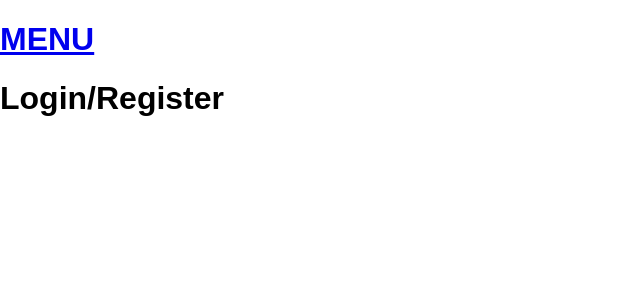
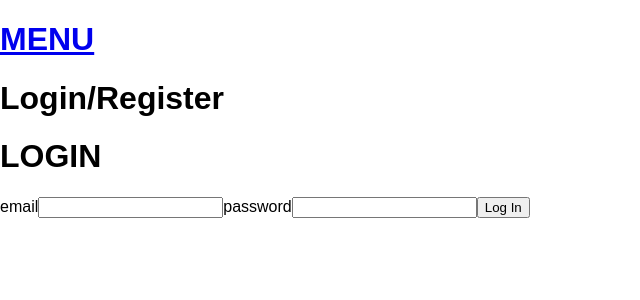
Before and after one commit to girOly/sav-r, a React (Create React App) app in the folder client/: page /login in a window 1280 px wide. Shown: the top 300 px of the page, without its empty margins (0-640 px from the left). Built offline with nearby package versions, Linux system fonts and the light colour scheme.

Commit message:
created login component

```diff
--- a/client/src/components/Application.js
+++ b/client/src/components/Application.js
@@ -9,10 +9,5 @@ const UPLOAD = "UPLOAD";
 
 export default function Application(props) {
   const { mode, transition, back } = useVisualMode(MENU);
-  return (
-    <React.Fragment>
-      {mode === MENU && <Menu onUpload={() => transition(UPLOAD)} />}
-      {mode === UPLOAD && <Uploader onMenu={() => transition(MENU)} />}
-    </React.Fragment>
-  );
+  return <Menu />;
 }
--- a/client/src/components/Login-register.js
+++ b/client/src/components/Login-register.js
@@ -10,6 +10,7 @@ export default function LoginRegister(props) {
         <Link to="/">MENU</Link>
       </h1>
       <h1>Login/Register</h1>
+      <Login />
     </div>
   );
 }
--- a/client/src/components/Login.js
+++ b/client/src/components/Login.js
@@ -1,11 +1,17 @@
 import React from "react";
 import { BrowserRouter as Router, Route, Link } from "react-router-dom";
 
-export default function CreateExpense(props) {
+export default function Login(props) {
   return (
     <div>
-      <Link to="/">MENU</Link>
-      <h1>CREATE EXPENSE</h1>
+      <h1>LOGIN</h1>
+      <form>
+        email
+        <input type="text" name="email" />
+        password
+        <input type="text" name="password" />
+        <button type="submit">Log In</button>
+      </form>
     </div>
   );
 }
--- a/client/src/components/Register.js
+++ b/client/src/components/Register.js
@@ -0,0 +1,17 @@
+import React from "react";
+import { BrowserRouter as Router, Route, Link } from "react-router-dom";
+
+export default function Register(props) {
+  return (
+    <div>
+      <h1>REGISTER</h1>
+      <form>
+        email
+        <input type="text" name="email" />
+        password
+        <input type="text" name="password" />
+        <button type="submit">Log In</button>
+      </form>
+    </div>
+  );
+}
```
